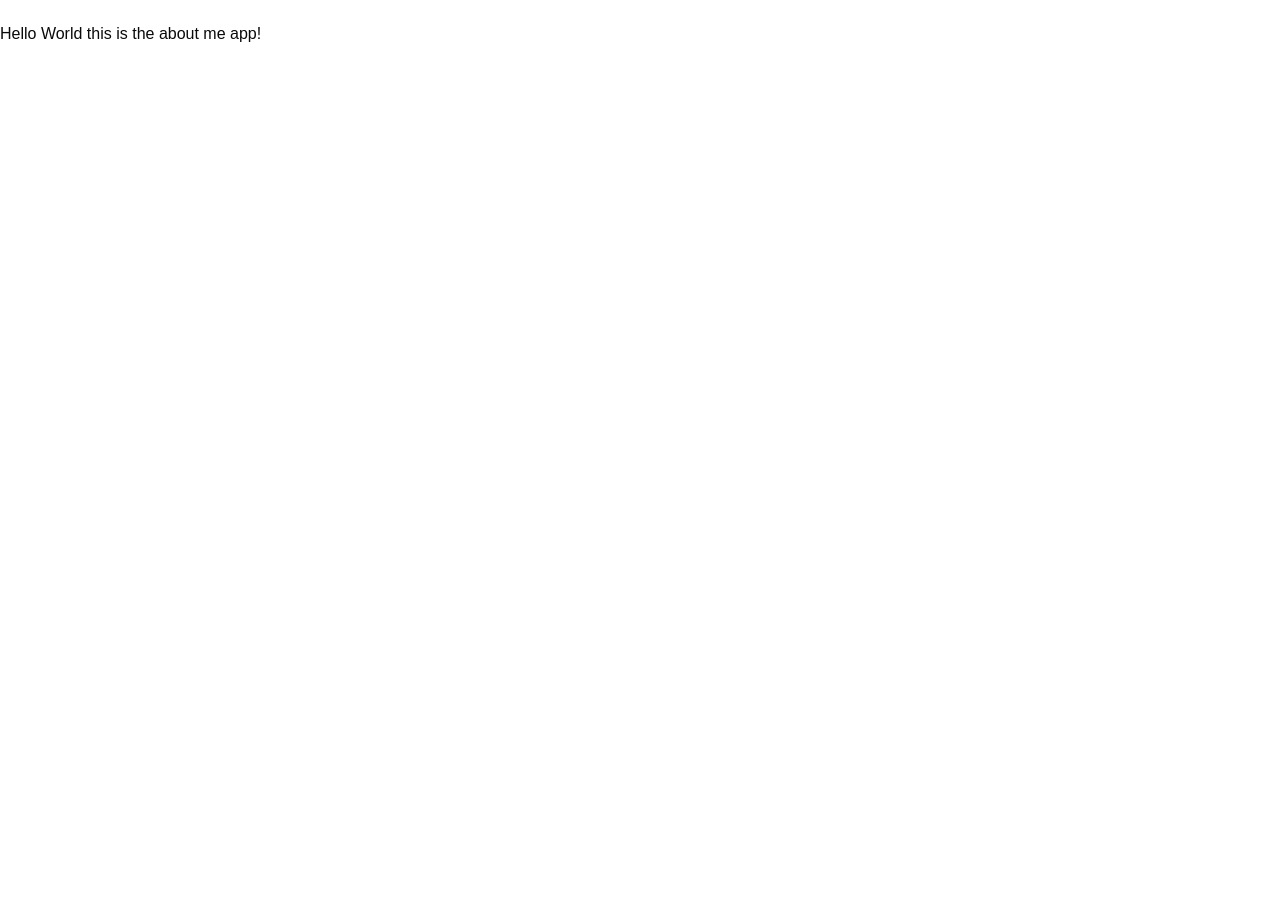
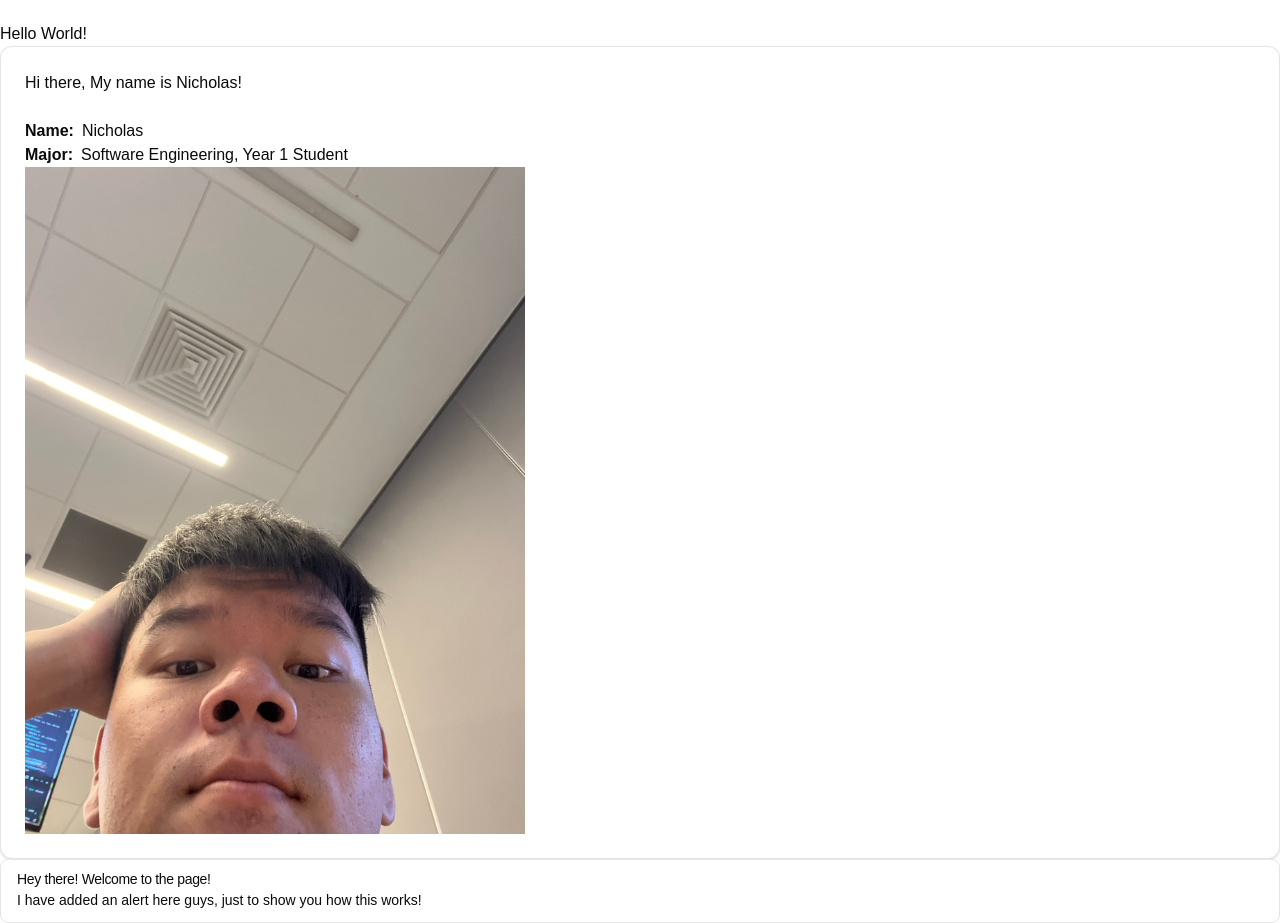
Before and after one commit to Nicholas1811/heartcode-training, a Next.js app in the folder my-app/: page /about-me in a window 1280 px wide. Shown: the part 42-965 px from the top of the page. Before the commit the page ends 800 px from the top, so only its background shows below. Built offline with nearby package versions, Linux system fonts and the light colour scheme.

Commit message:
show image, card, alert

```diff
--- a/my-app/src/app/about-me/page.tsx
+++ b/my-app/src/app/about-me/page.tsx
@@ -1,7 +1,37 @@
 //import Image from "next/image";
 
+import { Card, CardContent, CardDescription, CardHeader } from "@/components/ui/card";
+import Image from "next/image";
+import myself from "./myself.jpeg"
+import { Alert, AlertDescription, AlertTitle } from "@/components/ui/alert";
+
 export default function Home() {
-    return (
-      <div>Hello World this is the about me app!</div>
-    );
-  }
+  return (
+    <div>
+      Hello World!
+      <Card>
+        <CardHeader>
+          <p>Hi there, My name is Nicholas!</p>
+        </CardHeader>
+        <CardContent>
+          <div className="flex flex-row gap-2">
+            <p className="font-bold"> Name:</p> Nicholas </div>
+          <div className="flex flex-row gap-2"> <p className="font-bold">Major:</p>Software Engineering, Year 1 Student</div>
+          <Image src={myself}
+            width={500}
+            height={500}
+            alt="Picture of the author"
+          />
+        </CardContent>
+      </Card>
+      <Alert>
+        <AlertTitle>
+          Hey there! Welcome to the page!
+        </AlertTitle>
+        <AlertDescription>
+          I have added an alert here guys, just to show you how this works!
+        </AlertDescription>
+      </Alert>
+    </div>
+  );
+}
--- /dev/null
+++ b/my-app/src/components/ui/alert.tsx
@@ -0,0 +1,59 @@
+import * as React from "react"
+import { cva, type VariantProps } from "class-variance-authority"
+
+import { cn } from "@/lib/utils"
+
+const alertVariants = cva(
+  "relative w-full rounded-lg border px-4 py-3 text-sm [&>svg+div]:translate-y-[-3px] [&>svg]:absolute [&>svg]:left-4 [&>svg]:top-4 [&>svg]:text-foreground [&>svg~*]:pl-7",
+  {
+    variants: {
+      variant: {
+        default: "bg-background text-foreground",
+        destructive:
+          "border-destructive/50 text-destructive dark:border-destructive [&>svg]:text-destructive",
+      },
+    },
+    defaultVariants: {
+      variant: "default",
+    },
+  }
+)
+
+const Alert = React.forwardRef<
+  HTMLDivElement,
+  React.HTMLAttributes<HTMLDivElement> & VariantProps<typeof alertVariants>
+>(({ className, variant, ...props }, ref) => (
+  <div
+    ref={ref}
+    role="alert"
+    className={cn(alertVariants({ variant }), className)}
+    {...props}
+  />
+))
+Alert.displayName = "Alert"
+
+const AlertTitle = React.forwardRef<
+  HTMLParagraphElement,
+  React.HTMLAttributes<HTMLHeadingElement>
+>(({ className, ...props }, ref) => (
+  <h5
+    ref={ref}
+    className={cn("mb-1 font-medium leading-none tracking-tight", className)}
+    {...props}
+  />
+))
+AlertTitle.displayName = "AlertTitle"
+
+const AlertDescription = React.forwardRef<
+  HTMLParagraphElement,
+  React.HTMLAttributes<HTMLParagraphElement>
+>(({ className, ...props }, ref) => (
+  <div
+    ref={ref}
+    className={cn("text-sm [&_p]:leading-relaxed", className)}
+    {...props}
+  />
+))
+AlertDescription.displayName = "AlertDescription"
+
+export { Alert, AlertTitle, AlertDescription }
```
Also changed, not shown: my-app/src/app/about-me/myself.jpeg (added).
